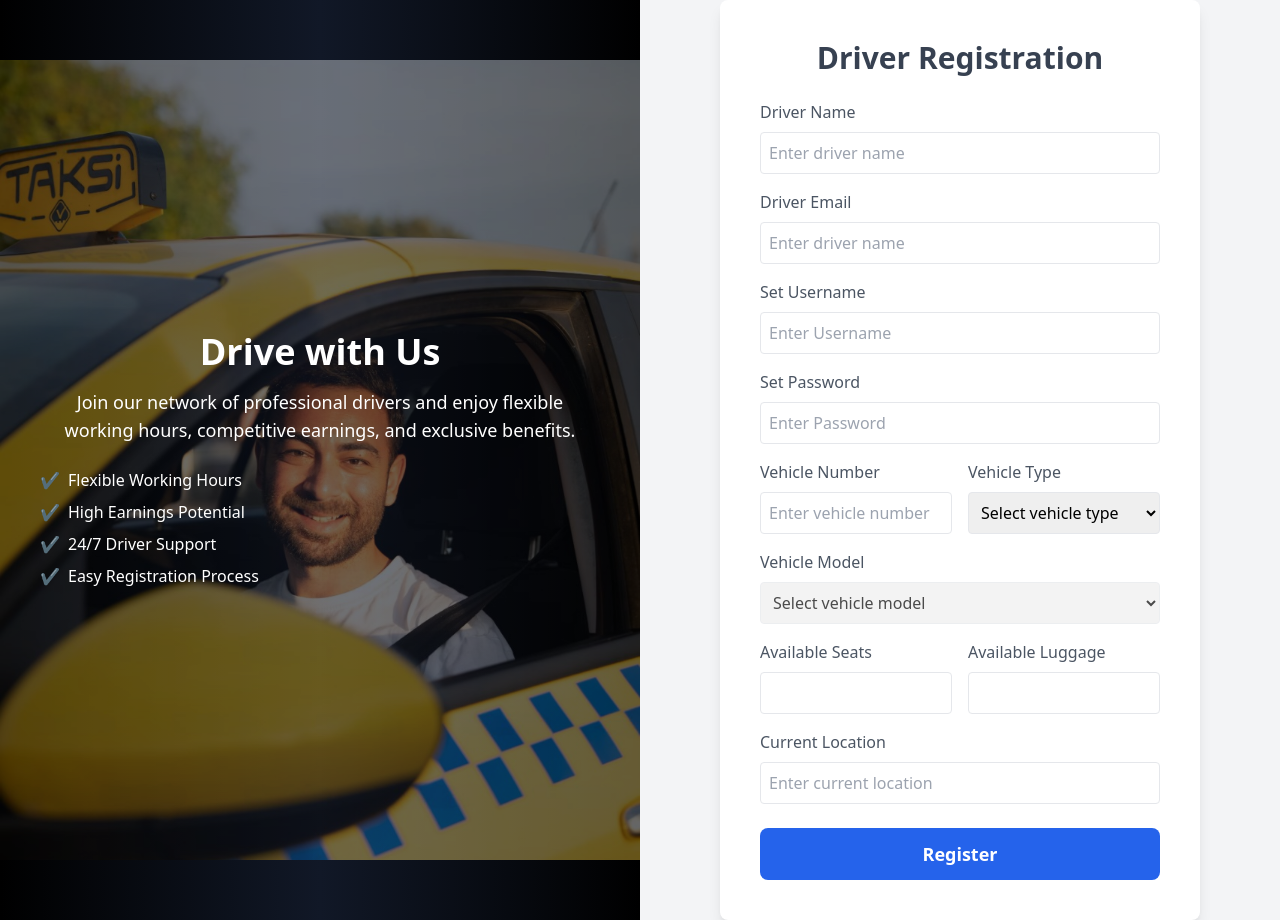
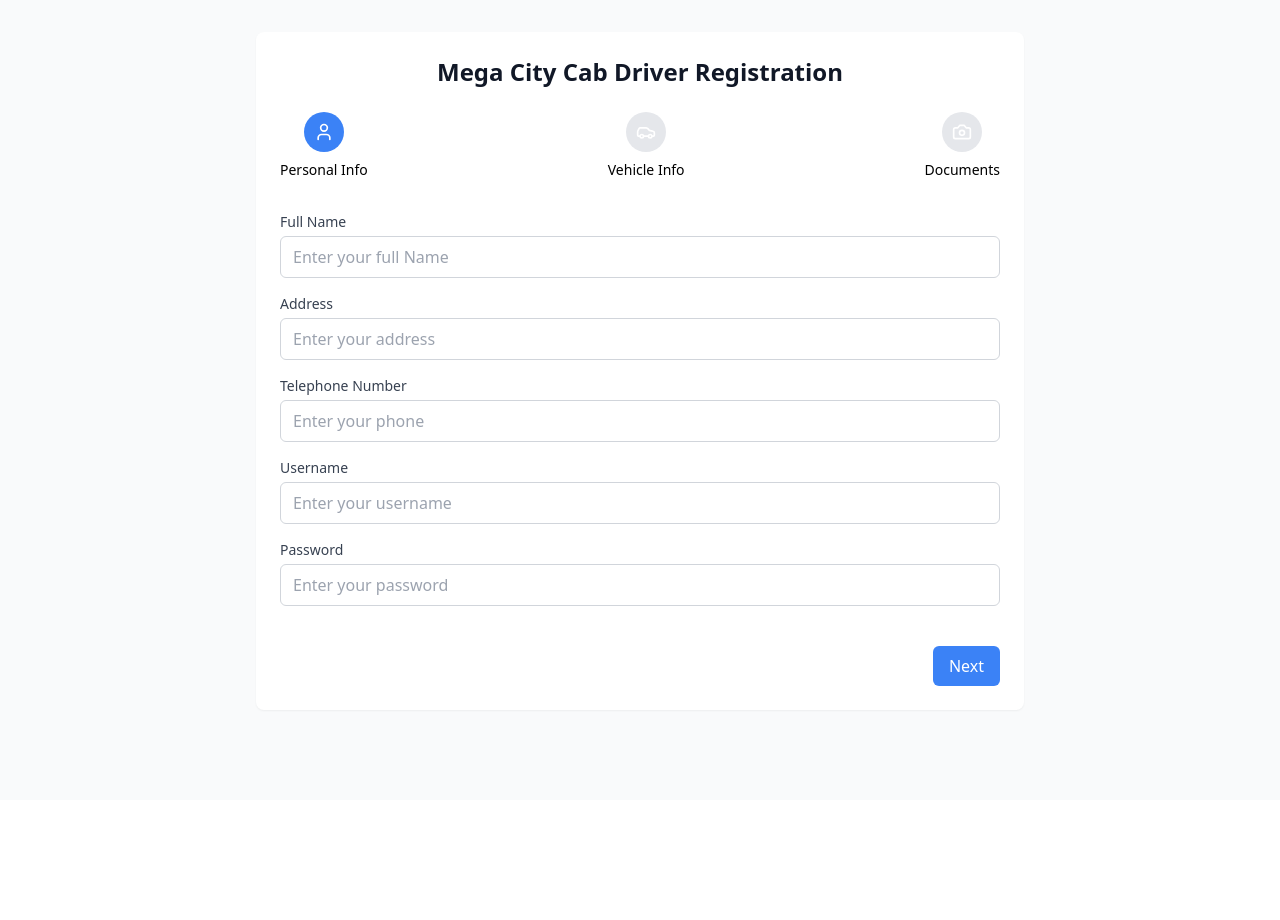
Before and after one commit to ishira-web/MegaCity_Rental_Service, a React (Vite) app in the folder Frontend/: page /driver-register in a window 1280 px wide. After the commit the page ends 800 px from the top, so only its background shows below. Built offline with nearby package versions, Linux system fonts and the light colour scheme.

Commit message:
New Driver Register Form

```diff
--- a/Frontend/package.json
+++ b/Frontend/package.json
@@ -21,6 +21,8 @@
     "react": "^19.0.0-rc.1",
     "react-datepicker": "^8.0.0",
     "react-dom": "^19.0.0-rc.1",
+    "react-form-wizard-component": "^0.2.7",
+    "react-hook-form": "^7.54.2",
     "react-hot-toast": "^2.5.1",
     "react-icons": "^4.12.0",
     "react-leaflet": "^5.0.0",
--- a/Frontend/src/App.jsx
+++ b/Frontend/src/App.jsx
@@ -8,12 +8,12 @@ import VehicalLayout from './Pages/Layout/VehicalLayout'
 import BookingForm from './Pages/BookingForm'
 import Bill from './Pages/Bill'
 import AboutLayout from './Pages/Layout/AboutLayout'
-import DriverRegister from './Pages/DriverRegister'
 import BookingLayout from './Pages/Layout/BookingLayout'
 import RideLayout from './Pages/Layout/RideLayout'
 import DriverProfile from './Pages/DriverDetails/DriverProfile'
 import UserProfile from './Pages/UserProfile'
 import AdminHome from './Pages/Admin/AdminHome'
+import DriverRegister from './Pages/DriverRegister'
 
 
 
--- a/Frontend/src/Pages/DriverRegister.jsx
+++ b/Frontend/src/Pages/DriverRegister.jsx
@@ -1,171 +1,270 @@
-import React, { useState } from 'react';
-import { toast, Toaster } from 'react-hot-toast';
-import { useNavigate } from 'react-router-dom'; // ✅ Import useNavigate
-import Driver from '/public/images/Driver.png';
+import React, { useState } from "react";
+import { useForm } from "react-hook-form";
+import { Camera, Car, Upload, User } from "lucide-react";
 
-function DriverRegister() {
-  const navigate = useNavigate(); // ✅ Initialize navigate function
 
-  const vehicleOptions = {
-    Budget: { models: ['Toyota Vitz', 'Suzuki Alto', 'Hyundai Eon'], seats: 4, luggage: 'Small' },
-    City: { models: ['Honda Fit', 'Toyota Axio', 'Mazda Demio'], seats: 4, luggage: 'Medium' },
-    Semi: { models: ['Toyota Prius', 'Honda Grace', 'Nissan Bluebird'], seats: 4, luggage: 'Medium' },
-    '9 Seater': { models: ['Toyota HiAce', 'Nissan Caravan'], seats: 9, luggage: 'Large' },
-    '14 Seater': { models: ['Toyota Coaster', 'Mitsubishi Rosa'], seats: 14, luggage: 'Extra Large' },
-  };
+const carTypes = ["Budget", "City", "SUV", "9-Seater", "14-Seater"];
+const luggageTypes = ["Small", "Medium", "Large"];
+const carModels = {
+  Budget: ["Toyota Vitz", "Suzuki Alto", "Nissan March"],
+  City: ["Toyota Prius", "Honda Civic", "Toyota Corolla"],
+  SUV: ["Toyota RAV4", "Honda CR-V", "Nissan X-Trail"],
+  "9-Seater": ["Toyota Hiace", "Nissan Urvan", "Mercedes Sprinter"],
+  "14-Seater": ["Toyota Coaster", "Nissan Civilian", "Mitsubishi Rosa"],
+};
 
-  const [vehicleType, setVehicleType] = useState('');
-  const [vehicleModel, setVehicleModel] = useState('');
-  const [availableSeats, setAvailableSeats] = useState('');
-  const [availableLaggauge, setAvailableLaggauge] = useState('');
-  const [driverName, setDriverName] = useState('');
-  const [vehicleNumber, setVehicleNumber] = useState('');
-  const [currentLocation, setCurrentLocation] = useState('');
-  const [userName, setUserName] = useState('');
-  const [password, setPassword] = useState('');
+ const DriverRegister = () => {
+  const [step, setStep] = useState(1);
+  const [selectedCarType, setSelectedCarType] = useState("");
+  const {
+    register,
+    handleSubmit,
+    formState: { errors },
+    setValue,
+    watch,
+  } = useForm();
 
-  const handleVehicleTypeChange = (e) => {
-    const type = e.target.value;
-    setVehicleType(type);
-    setVehicleModel('');
-    if (type && vehicleOptions[type]) {
-      setAvailableSeats(vehicleOptions[type].seats);
-      setAvailableLaggauge(vehicleOptions[type].luggage);
-    } else {
-      setAvailableSeats('');
-      setAvailableLaggauge('');
-    }
-  };
-
-  const handleSubmit = async (e) => {
-    e.preventDefault();
-
-    const formData = {
-      driverName,
-      userName,
-      password,
-      vehicleNumber,
-      vehicleType,
-      vehicleModel,
-      availableSeats,
-      availableLaggauge,
-      currentLocation,
-      imageURL: 'cabphoto',
-      licenImage: 'lisanphoto',
-      availableStatus: 'Available',
-    };
-
-    try {
-      const response = await fetch('http://localhost:8080/auth/createvehical', {
-        method: 'POST',
-        headers: { 'Content-Type': 'application/json' },
-        body: JSON.stringify(formData),
-      });
-
-      if (response.ok) {
-        toast.success('Driver registered successfully!');
-        setTimeout(() => navigate('/driver-profile'), 2000); // ✅ Redirect after 2 seconds
-      } else {
-        toast.error('Driver registration failed!');
-      }
-    } catch (error) {
-      console.error('Error submitting form:', error);
-      toast.error('An error occurred during registration.');
-    }
+  const onSubmit = (data) => {
+    console.log(data);
+    // Handle form submission (e.g., send data to API or backend)
   };
 
   return (
-    <>
-      <Toaster position="top-center" reverseOrder={false} />
-      <div className='flex flex-row w-full min-h-screen bg-gray-100'>
-        <div className='w-1/2 relative flex justify-center items-center bg-gradient-to-r from-black via-gray-900 to-black text-white px-10'>
-          <img src={Driver} alt='' className='w-full h-screen object-cover opacity-40 absolute' />
-          <div className='relative text-center'>
-            <h1 className='text-4xl font-bold mb-4'>Drive with Us</h1>
-            <p className='text-lg mb-6'>Join our network of professional drivers and enjoy flexible working hours, competitive earnings, and exclusive benefits.</p>
-            <ul className='text-left space-y-2'>
-              <li className='flex items-center'><span className='text-green-400 mr-2'>✔</span> Flexible Working Hours</li>
-              <li className='flex items-center'><span className='text-green-400 mr-2'>✔</span> High Earnings Potential</li>
-              <li className='flex items-center'><span className='text-green-400 mr-2'>✔</span> 24/7 Driver Support</li>
-              <li className='flex items-center'><span className='text-green-400 mr-2'>✔</span> Easy Registration Process</li>
-            </ul>
-          </div>
+    <div className="min-h-screen w-full bg-gray-50 p-4 sm:p-6 md:p-8">
+      <div className="max-w-3xl mx-auto bg-white rounded-lg shadow-sm p-6">
+        <h1 className="text-2xl font-bold text-gray-900 mb-6 text-center">
+          Mega City Cab Driver Registration
+        </h1>
+        {/* Progress Steps */}
+        <div className="flex justify-between mb-8">
+          {[
+            { icon: User, label: "Personal Info" },
+            { icon: Car, label: "Vehicle Info" },
+            { icon: Camera, label: "Documents" },
+          ].map((item, index) => (
+            <div key={index} className="flex flex-col items-center">
+              <div
+                className={`w-10 h-10 rounded-full flex items-center justify-center ${
+                  step > index + 1
+                    ? "bg-green-500"
+                    : step === index + 1
+                    ? "bg-blue-500"
+                    : "bg-gray-200"
+                } text-white`}
+              >
+                <item.icon size={20} />
+              </div>
+              <span className="text-sm mt-2">{item.label}</span>
+            </div>
+          ))}
         </div>
+        <form onSubmit={handleSubmit(onSubmit)} className="space-y-6">
+          {/* Step 1: Personal Info */}
+          {step === 1 && (
+            <div className="space-y-4">
+              {["fullName", "address", "phone", "username", "password"].map(
+                (field, idx) => (
+                  <div key={idx}>
+                    <label className="block text-sm font-medium text-gray-700">
+                      {field === "fullName"
+                        ? "Full Name"
+                        : field === "address"
+                        ? "Address"
+                        : field === "phone"
+                        ? "Telephone Number"
+                        : field === "username"
+                        ? "Username"
+                        : "Password"}
+                    </label>
+                    <input
+                      type={field === "phone" ? "tel" : field === "password" ? "password" : "text"}
+                      {...register(field, { required: true })}
+                      className="mt-1 block w-full rounded-md border border-gray-300 px-3 py-2"
+                      placeholder={`Enter your ${field.replace(/([A-Z])/g, " $1")}`}
+                    />
+                    {errors[field] && (
+                      <p className="text-red-500 text-xs mt-1">
+                        {field === "fullName"
+                          ? "Full name is required"
+                          : field === "address"
+                          ? "Address is required"
+                          : field === "phone"
+                          ? "Phone number is required"
+                          : field === "username"
+                          ? "Username is required"
+                          : "Password is required"}
+                      </p>
+                    )}
+                  </div>
+                )
+              )}
+            </div>
+          )}
 
-        <div className='w-1/2 flex justify-center items-center'>
-          <form className='bg-white p-10 rounded-lg shadow-lg w-3/4' onSubmit={handleSubmit}>
-            <h2 className='text-3xl font-semibold mb-6 text-center text-gray-700'>Driver Registration</h2>
-
-            <div className='mb-4'>
-              <label className='block mb-2 text-gray-600'>Driver Name</label>
-              <input type='text' className='w-full p-2 border rounded' placeholder='Enter driver name' value={driverName} onChange={(e) => setDriverName(e.target.value)} />
-            </div>
-
-            <div className='mb-4'>
-              <label className='block mb-2 text-gray-600'>Driver Email</label>
-              <input type='email' className='w-full p-2 border rounded' placeholder='Enter driver name' value={driverName} onChange={(e) => setDriverName(e.target.value)} />
-            </div>
-
-            <div className='mb-4'>
-              <label className='block mb-2 text-gray-600'>Set Username</label>
-              <input type='text' className='w-full p-2 border rounded' placeholder='Enter Username' value={userName} onChange={(e) => setUserName(e.target.value)} />
-            </div>
-
-            <div className='mb-4'>
-              <label className='block mb-2 text-gray-600'>Set Password</label>
-              <input type='password' className='w-full p-2 border rounded' placeholder='Enter Password' value={password} onChange={(e) => setPassword(e.target.value)} />
-            </div>
-
-            <div className='grid grid-cols-2 gap-4'>
+          {/* Step 2: Vehicle Info */}
+          {step === 2 && (
+            <div className="space-y-4">
               <div>
-                <label className='block mb-2 text-gray-600'>Vehicle Number</label>
-                <input type='text' className='w-full p-2 border rounded' placeholder='Enter vehicle number' value={vehicleNumber} onChange={(e) => setVehicleNumber(e.target.value)} />
+                <label className="block text-sm font-medium text-gray-700">Car Type</label>
+                <select
+                  {...register("carType", { required: true })}
+                  onChange={(e) => setSelectedCarType(e.target.value)}
+                  className="mt-1 block w-full rounded-md border border-gray-300 px-3 py-2"
+                >
+                  <option value="">Select car type</option>
+                  {carTypes.map((type) => (
+                    <option key={type} value={type}>
+                      {type}
+                    </option>
+                  ))}
+                </select>
+                {errors.carType && (
+                  <p className="text-red-500 text-xs mt-1">Car type is required</p>
+                )}
               </div>
               <div>
-                <label className='block mb-2 text-gray-600'>Vehicle Type</label>
-                <select className='w-full p-2 border rounded' value={vehicleType} onChange={handleVehicleTypeChange}>
-                  <option value=''>Select vehicle type</option>
-                  {Object.keys(vehicleOptions).map((type) => (
-                    <option key={type} value={type}>{type}</option>
+                <label className="block text-sm font-medium text-gray-700">Car Model</label>
+                <select
+                  {...register("carModel", { required: true })}
+                  className="mt-1 block w-full rounded-md border border-gray-300 px-3 py-2"
+                  disabled={!selectedCarType}
+                >
+                  <option value="">Select car model</option>
+                  {selectedCarType &&
+                    carModels[selectedCarType].map((model) => (
+                      <option key={model} value={model}>
+                        {model}
+                      </option>
+                    ))}
+                </select>
+                {errors.carModel && (
+                  <p className="text-red-500 text-xs mt-1">Car model is required</p>
+                )}
+              </div>
+              <div>
+                <label className="block text-sm font-medium text-gray-700">Luggage Type</label>
+                <select
+                  {...register("luggageType", { required: true })}
+                  className="mt-1 block w-full rounded-md border border-gray-300 px-3 py-2"
+                >
+                  <option value="">Select luggage type</option>
+                  {luggageTypes.map((type) => (
+                    <option key={type} value={type}>
+                      {type}
+                    </option>
                   ))}
                 </select>
+                {errors.luggageType && (
+                  <p className="text-red-500 text-xs mt-1">Luggage type is required</p>
+                )}
               </div>
             </div>
+          )}
 
-            <div className='mt-4'>
-              <label className='block mb-2 text-gray-600'>Vehicle Model</label>
-              <select className='w-full p-2 border rounded' value={vehicleModel} onChange={(e) => setVehicleModel(e.target.value)} disabled={!vehicleType}>
-                <option value=''>Select vehicle model</option>
-                {vehicleType && vehicleOptions[vehicleType].models.map((model) => (
-                  <option key={model} value={model}>{model}</option>
-                ))}
-              </select>
-            </div>
-
-            <div className='mt-4 grid grid-cols-2 gap-4'>
+          {/* Step 3: Documents */}
+          {step === 3 && (
+            <div className="space-y-4">
+              {["licenseNumber", "driverId"].map((field, idx) => (
+                <div key={idx}>
+                  <label className="block text-sm font-medium text-gray-700">
+                    {field === "licenseNumber" ? "Vehicle License Number" : "Driver ID Number"}
+                  </label>
+                  <input
+                    type="text"
+                    {...register(field, { required: true })}
+                    className="mt-1 block w-full rounded-md border border-gray-300 px-3 py-2"
+                    placeholder={field === "licenseNumber" ? "ABC-1234" : "DRV123456"}
+                  />
+                  {errors[field] && (
+                    <p className="text-red-500 text-xs mt-1">
+                      {field === "licenseNumber"
+                        ? "License number is required"
+                        : "Driver ID number is required"}
+                    </p>
+                  )}
+                </div>
+              ))}
+              {/* Car Photos */}
               <div>
-                <label className='block mb-2 text-gray-600'>Available Seats</label>
-                <input type='text' className='w-full p-2 border rounded' value={availableSeats} readOnly />
+                <label className="block text-sm font-medium text-gray-700">Car Photos</label>
+                <div className="mt-1 flex justify-center px-6 pt-5 pb-6 border-2 border-gray-300 border-dashed rounded-md">
+                  <div className="space-y-1 text-center">
+                    <Upload className="mx-auto h-12 w-12 text-gray-400" />
+                    <div className="flex text-sm text-gray-600">
+                      <label className="relative cursor-pointer bg-white rounded-md font-medium text-blue-600 hover:text-blue-500 focus-within:outline-none focus-within:ring-2 focus-within:ring-offset-2 focus-within:ring-blue-500">
+                        <span>Upload photos</span>
+                        <input
+                          type="file"
+                          multiple
+                          className="sr-only"
+                          {...register("carPhotos", { required: true })}
+                        />
+                      </label>
+                    </div>
+                  </div>
+                </div>
+                {errors.carPhotos && (
+                  <p className="text-red-500 text-xs mt-1">Car photos are required</p>
+                )}
               </div>
+              {/* Driver Photo */}
               <div>
-                <label className='block mb-2 text-gray-600'>Available Luggage</label>
-                <input type='text' className='w-full p-2 border rounded' value={availableLaggauge} readOnly />
+                <label className="block text-sm font-medium text-gray-700">Driver Photo</label>
+                <div className="mt-1 flex justify-center px-6 pt-5 pb-6 border-2 border-gray-300 border-dashed rounded-md">
+                  <div className="space-y-1 text-center">
+                    <Upload className="mx-auto h-12 w-12 text-gray-400" />
+                    <div className="flex text-sm text-gray-600">
+                      <label className="relative cursor-pointer bg-white rounded-md font-medium text-blue-600 hover:text-blue-500 focus-within:outline-none focus-within:ring-2 focus-within:ring-offset-2 focus-within:ring-blue-500">
+                        <span>Upload photo</span>
+                        <input
+                          type="file"
+                          className="sr-only"
+                          {...register("driverPhoto", { required: true })}
+                        />
+                      </label>
+                    </div>
+                  </div>
+                </div>
+                {errors.driverPhoto && (
+                  <p className="text-red-500 text-xs mt-1">Driver photo is required</p>
+                )}
               </div>
             </div>
+          )}
 
-            <div className='mt-4'>
-              <label className='block mb-2 text-gray-600'>Current Location</label>
-              <input type='text' className='w-full p-2 border rounded' placeholder='Enter current location' value={currentLocation} onChange={(e) => setCurrentLocation(e.target.value)} />
-            </div>
+          {/* Navigation Buttons */}
+          <div className="flex justify-between pt-4">
+            {step > 1 && (
+              <button
+                type="button"
+                onClick={() => setStep(step - 1)}
+                className="bg-gray-200 text-gray-700 px-4 py-2 rounded-md hover:bg-gray-300"
+              >
+                Previous
+              </button>
+            )}
+            {step < 3 ? (
+              <button
+                type="button"
+                onClick={() => setStep(step + 1)}
+                className="bg-blue-500 text-white px-4 py-2 rounded-md hover:bg-blue-600 ml-auto"
+              >
+                Next
+              </button>
+            ) : (
+              <button
+                type="submit"
+                className="bg-green-500 text-white px-4 py-2 rounded-md hover:bg-green-600 ml-auto"
+              >
+                Submit Registration
+              </button>
+            )}
+          </div>
+        </form>
+      </div>
+    </div>
+  );
+};
 
-            <button type='submit' className='mt-6 w-full bg-blue-600 text-white py-3 rounded-lg text-lg font-semibold hover:bg-blue-700 transition'>
-              Register
-            </button>
-          </form>
-        </div>
-      </div>
-    </>
-  );
-}
 
 export default DriverRegister;
```
Also changed, not shown: 1 other file (tests, documents, lock files or other folders).
